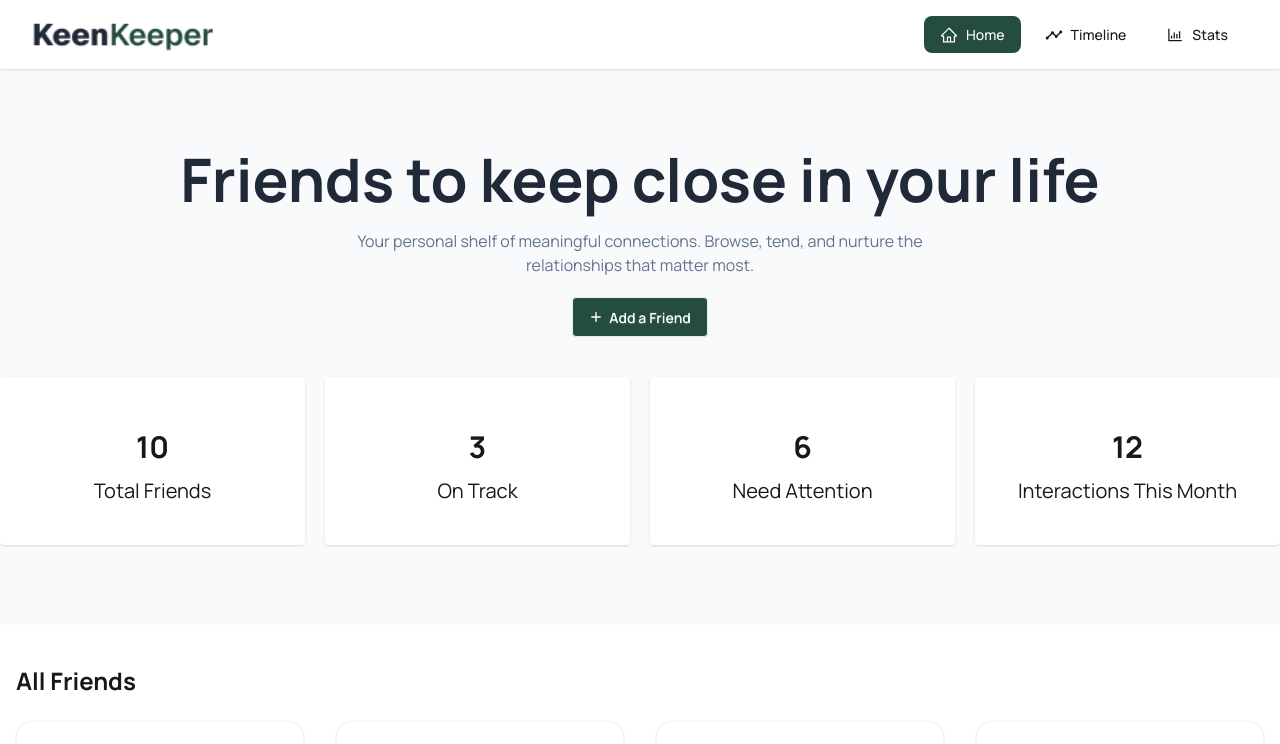
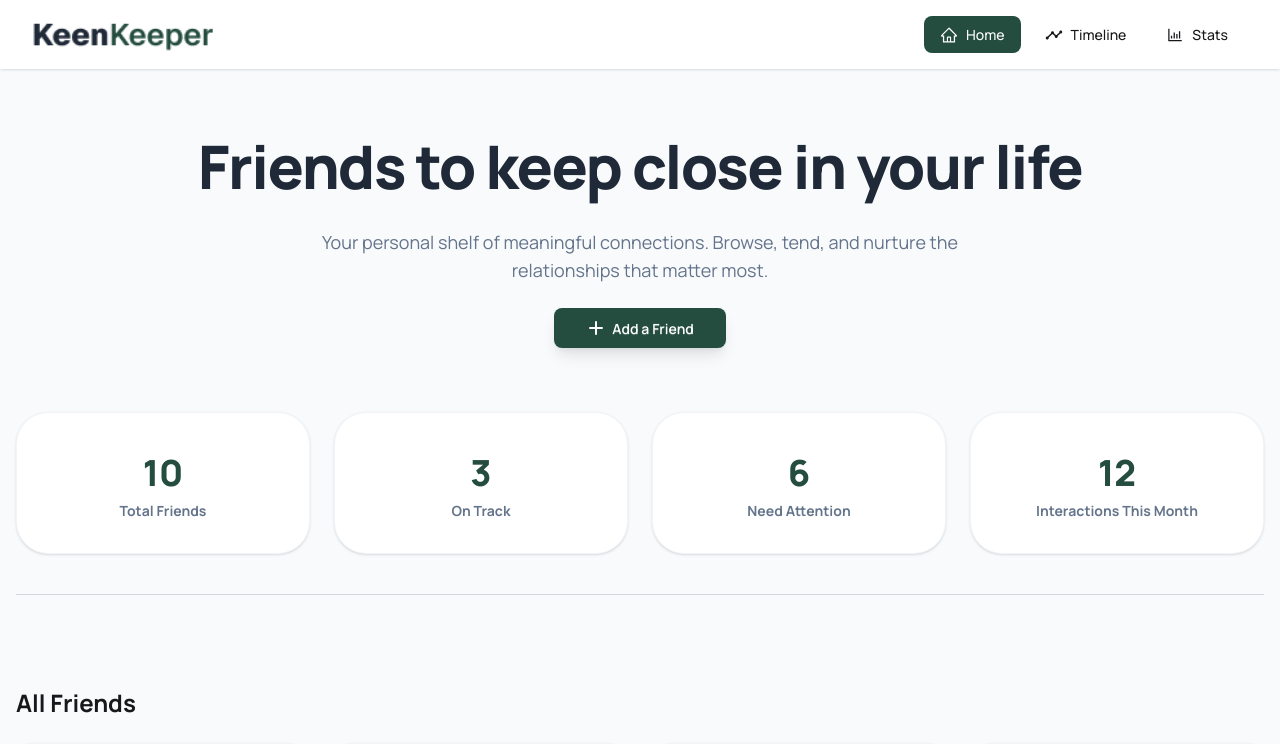
Before and after one commit to Ashikur123del/FriendTracker, a React (Vite) app: page / in a window 1280 px wide. Shown: the top 744 px of the page. Built offline with nearby package versions, Linux system fonts and the light colour scheme.

Commit message:
all most complite

```diff
--- a/src/App.jsx
+++ b/src/App.jsx
@@ -13,9 +13,11 @@ export const router = createBrowserRouter([
     element: <Root />,
     children: [
       { index: true, element: <Home /> },
+
       {path:"/friendsdetails/:id", Component: FriendsDetails,
         loader: () => fetch('/friendsData.json')
       },
+
       {path:'/timeline', Component: TimeLine},
       {path: '/stats', Component: Recharts}
     ],
--- a/src/Components/AllFriendCard/FriendCard.jsx
+++ b/src/Components/AllFriendCard/FriendCard.jsx
@@ -9,7 +9,7 @@ const FriendCards = () => {
     const friends = use(friendPromise);
 
     return (
-        <div className='py-10'>
+        <div className='py-6 md:py-8 bg-[#f8fafc]'>
             <div className="max-w-7xl mx-auto px-4">
                 <h2 className="text-2xl font-bold mb-6">All Friends</h2>
 
--- a/src/Components/BannerCompo/Banner.jsx
+++ b/src/Components/BannerCompo/Banner.jsx
@@ -4,32 +4,48 @@ import { HiPlus } from 'react-icons/hi'
 const Banner = () => {
 
     const cards = [
-        {number: 10, title: 'Total Friends'},
-        {number: 3, title: 'On Track'},
-        {number: 6, title: 'Need Attention'},
-        {number: 12, title: 'Interactions This Month'},
+        { number: 10, title: 'Total Friends' },
+        { number: 3, title: 'On Track' },
+        { number: 6, title: 'Need Attention' },
+        { number: 12, title: 'Interactions This Month' },
     ]
 
+    return (
+        <div className='bg-[#f8fafc] py-10 md:py-15 px-4'>
+            <div className="max-w-7xl mx-auto">
+                <div className="text-center">
+                    <h2 className='text-3xl sm:text-4xl md:text-6xl text-[#1F2937] font-extrabold tracking-tight leading-tight'>
+                        Friends to keep close in your life
+                    </h2>
+                    <p className='py-6 text-sm md:text-lg text-[#64748B] max-w-2xl mx-auto'>
+                        Your personal shelf of meaningful connections. Browse, tend, and nurture the
+                        relationships that matter most.
+                    </p>
+                    <button className='btn bg-[#244D3F] hover:bg-[#1a3a2f] text-white border-none px-8 rounded-lg shadow-lg transition-all hover:scale-105'>
+                        <HiPlus className="text-xl" /> Add a Friend
+                    </button>
+                </div>
 
-  return (
-    <div className='bg-[#f8fafc] py-20'>
-        <div className="max-w-7xl mx-auto">
-            <div className="text-center">
-                <h2 className='text-6xl text-[#1F2937] font-bold'>Friends to keep close in your life</h2>
-                <p className='py-5 text-[#64748B]'>Your personal shelf of meaningful connections. Browse, tend, and nurture the <br />
-                    relationships that matter most.</p>
-                <button className='btn bg-[#244D3F] text-white '><HiPlus /> Add a Friend</button>
-            </div>
-            <div className="grid grid-cols-2 md:grid-cols-4 gap-5 pt-10">
-                {cards.map((card,index)=>
-                <div key={index} className='bg-white p-10 rounded-sm shadow-sm text-center'>
-                    <h3 className='text-3xl py-3 font-bold'>{card.number}</h3>
-                    <p className='text-xl'>{card.title}</p>
-                </div>)}
+
+                <div className="grid grid-cols-1 sm:grid-cols-2 lg:grid-cols-4 gap-4 md:gap-6 pt-12 md:pt-16">
+                    {cards.map((card, index) => (
+                        <div
+                            key={index}
+                            className='bg-white p-6 md:p-8 rounded-2xl md:rounded-[2rem] shadow-sm border border-slate-100 text-center hover:shadow-md transition-shadow group'
+                        >
+                            <h3 className='text-3xl md:text-4xl py-2 font-black text-[#244D3F] group-hover:scale-110 transition-transform'>
+                                {card.number}
+                            </h3>
+                            <p className='text-xs md:text-sm font-bold text-[#64748B]'>
+                                {card.title}
+                            </p>
+                        </div>
+                    ))}
+                </div>
+                <div className='border-b border-gray-300 h-[1px] md:mt-10'></div>
             </div>
         </div>
-    </div>
-  )
+    )
 }
 
 export default Banner
--- a/src/Components/RadialBarChart/FriendshipAnalytics.jsx
+++ b/src/Components/RadialBarChart/FriendshipAnalytics.jsx
@@ -4,43 +4,43 @@ import { RadialBarChart, RadialBar, Legend, ResponsiveContainer, PolarAngleAxis
 
 const FriendshipAnalytics = () => {
   const { callLogs, textLogs, videoLogs } = useFriends();
-  const totalCalls = callLogs.length;
-  const totalTexts = textLogs.length;
-  const totalVideos = videoLogs.length;
 
+  const totalCalls = callLogs?.length || 0;
+  const totalTexts = textLogs?.length || 0;
+  const totalVideos = videoLogs?.length || 0;
+  const totalCombined = totalCalls + totalTexts + totalVideos;
 
   const chartData = [
     {
       name: 'Call',
-      count: totalCalls || 1,
+      count: totalCalls,
       fill: '#1E4631',
-      background: { fill: '#F1F5F9' },
     },
     {
       name: 'Text',
-      count: totalTexts || 1,
+      count: totalTexts,
       fill: '#9333EA',
-      background: { fill: '#F1F5F9' },
     },
     {
       name: 'Video',
-      count: totalVideos || 1,
+      count: totalVideos,
       fill: '#4ade80',
-      background: { fill: '#F1F5F9' },
     },
   ];
-
 
   const renderCustomLegend = (props) => {
     const { payload } = props;
     return (
-      <div className="flex justify-center items-center gap-6 mt-6">
+      <div className="flex justify-center items-center gap-6 mt-8">
         {payload.map((entry, index) => (
           <div key={`item-${index}`} className="flex items-center gap-2">
-            <div className={`w-2.5 h-2.5 rounded-full`} style={{ backgroundColor: entry.color }} />
-            <span className="text-[10px] font-medium text-slate-400 tracking-wider">
-              {entry.value}
-            </span>
+            <div className="w-3 h-3 rounded-full" style={{ backgroundColor: entry.color }} />
+            <div className="flex flex-col">
+              <span className="text-[10px] font-black text-slate-400 uppercase tracking-tighter">
+                {entry.value}
+              </span>
+              <span className="text-sm font-bold text-slate-700">{entry.payload.count}</span>
+            </div>
           </div>
         ))}
       </div>
@@ -49,56 +49,55 @@ const FriendshipAnalytics = () => {
 
   return (
     <div className="bg-[#F8FAFC] min-h-screen py-12 px-6 font-sans">
-      <div className="max-w-6xl mx-auto">
-        <h1 className="text-4xl font-extrabold text-[#1E293B] mb-8 tracking-tighter">
+      <div className="max-w-4xl mx-auto">
+        <h1 className="text-4xl font-black text-[#1E293B] mb-8 tracking-tighter">
           Friendship Analytics
         </h1>
-        <div className="bg-white rounded-3xl p-10 shadow-sm border border-slate-100 flex flex-col animate-in fade-in slide-in-from-bottom-3">
 
-          <h3 className="text-lg font-bold text-emerald-900/80 mb-2">
+        <div className="bg-white rounded-[2.5rem] p-10 shadow-sm border border-slate-100 animate-in fade-in slide-in-from-bottom-3">
+          <h3 className="text-sm font-black text-slate-400 uppercase tracking-[0.2em] mb-8">
             By Interaction Type
           </h3>
 
-          <div className="w-full h-[400px] flex justify-center items-center relative">
-
-            {(totalCalls === 0 && totalTexts === 0 && totalVideos === 0) ? (
-              <div className="text-center text-slate-400 py-10 italic bg-slate-50 rounded-2xl w-full border border-dashed border-slate-100">
-                Sync data to see interaction breakdown
+          <div className="w-full h-[400px] flex justify-center items-center">
+            {totalCombined === 0 ? (
+              <div className="text-center">
+                <div className="w-20 h-20 bg-slate-50 rounded-full flex items-center justify-center mx-auto mb-4 border border-dashed border-slate-200">
+                   <div className="w-10 h-10 bg-slate-100 rounded-full animate-pulse" />
+                </div>
+                <p className="text-slate-400 font-bold italic">Sync data to see interaction breakdown</p>
               </div>
             ) : (
               <ResponsiveContainer width="100%" height="100%">
                 <RadialBarChart
-                  cx="50%"
-                  cy="50%"
-                  innerRadius="40%"
-                  outerRadius="80%"
-                  barSize={10}
+                  innerRadius="30%"
+                  outerRadius="100%"
+                  barSize={15}
                   data={chartData}
                   startAngle={90}
                   endAngle={450}
                 >
-                  <PolarAngleAxis type="number" domain={[0, totalCalls + totalTexts + totalVideos]} angleAxisId={0} tick={false} />
-
+                  <PolarAngleAxis
+                    type="number"
+                    domain={[0, Math.max(totalCalls, totalTexts, totalVideos) + 2]}
+                    tick={false}
+                  />
 
                   <RadialBar
-                    minAngle={15}
-                    label={false}
-                    background
+                    background={{ fill: '#F8FAFC' }}
                     clockWise
                     dataKey="count"
-                    cornerRadius={10}
+                    cornerRadius={15}
                   />
 
                   <Legend
                     content={renderCustomLegend}
-                    iconType="circle"
                     verticalAlign="bottom"
                   />
                 </RadialBarChart>
               </ResponsiveContainer>
             )}
           </div>
-
         </div>
       </div>
     </div>
--- a/src/Components/ShearCompo/Navbar.jsx
+++ b/src/Components/ShearCompo/Navbar.jsx
@@ -11,8 +11,7 @@ const Navbar = () => {
         <NavLink
           to="/"
 
-          style={({ isActive }) => ({
-            backgroundColor: isActive ? "#244D3F" : "transparent",
+          style={({ isActive }) => ({ backgroundColor: isActive ? "#244D3F" : "transparent",
             color: isActive ? "white" : "inherit",
           })}
           className={({ isActive }) =>
@@ -56,8 +55,6 @@ const Navbar = () => {
   return (
     <div className="bg-base-100/80 backdrop-blur-md sticky top-0 z-50 shadow-sm">
       <div className="navbar container mx-auto px-4 md:px-8">
-
-        {/* Navbar Start */}
         <div className="navbar-start">
           <div className="dropdown">
             <div tabIndex={0} role="button" className="btn btn-ghost lg:hidden text-2xl">
@@ -65,7 +62,7 @@ const Navbar = () => {
             </div>
             <ul
               tabIndex={0}
-              className="menu menu-sm dropdown-content bg-base-100 rounded-box z-[1] mt-3 w-52 p-4 shadow-lg gap-2"
+              className="menu menu-sm dropdown-content bg-base-100 rounded-box z-[1] mt-4 w-64 p-4 shadow-lg gap-2"
             >
               {navOptions}
             </ul>
@@ -75,8 +72,6 @@ const Navbar = () => {
             <img src={logoImg} alt="Logo" className="h-10 w-auto object-contain" />
           </Link>
         </div>
-
-        {/* Navbar End: Menu Items */}
         <div className="navbar-end hidden lg:flex">
           <ul className="menu menu-horizontal px-1 gap-2 font-medium">
             {navOptions}
--- a/src/Pages/FriendsDetails/FriendsDetails.jsx
+++ b/src/Pages/FriendsDetails/FriendsDetails.jsx
@@ -1,22 +1,16 @@
 import React from "react";
 import { useLoaderData, useParams } from "react-router";
-import {
-  LuClock,
-  LuPhone,
-  LuMessageSquare,
-  LuVideo,
-  LuBadgeCheck,
-  LuHistory,
-  LuBellOff,
-  LuArchive,
-  LuTrash2,
+import { LuPhone, LuMessageSquare, LuVideo, LuHistory,LuBellOff,LuArchive, LuTrash2,
 } from "react-icons/lu";
 import { useFriends } from "../../Components/Context/FriendProvider/FriendProvider";
 import { toast } from "react-toastify";
 
 const FriendsDetails = () => {
+
   const { id } = useParams();
+
   const friends = useLoaderData();
+
   const { syncInteractions } = useFriends();
 
   const friend = friends.find((fnd) => fnd.id === parseInt(id));
@@ -31,8 +25,8 @@ const FriendsDetails = () => {
     bio,
     recent_interactions = [],
     days_since_contact = "0",
-    goal = "30",
-    next_due_date = "N/A",
+    goal,
+    next_due_date,
     tags = [],
     preferred = "Not set",
   } = friend;
```
